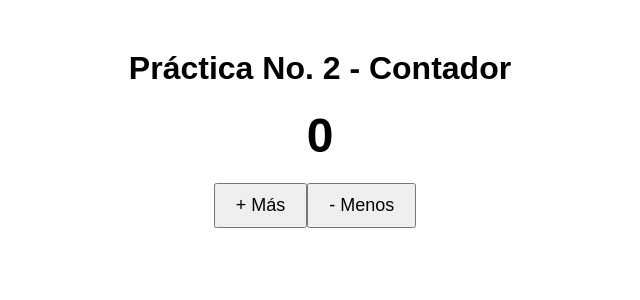
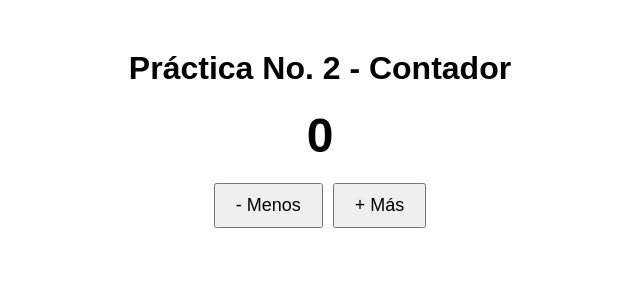
Before and after one commit to smujr-code/practica2-angular, an Angular app: page / in a window 1280 px wide. Shown: the top 300 px of the page, without its empty margins (320-960 px from the left). Built offline with nearby package versions, Linux system fonts and the light colour scheme.

Commit message:
se modifica el orden dw botones

```diff
--- a/src/app/app.html
+++ b/src/app/app.html
@@ -5,7 +5,7 @@
   </div>
 
   <div>
+    <button (click)="disminuir()" style="padding: 10px 20px; font-size: 18px; margin-right: 10px; cursor: pointer;">- Menos</button>
     <button (click)="incrementar()" style="padding: 10px 20px; font-size: 18px; cursor: pointer;">+ Más</button>
-    <button (click)="disminuir()" style="padding: 10px 20px; font-size: 18px; margin-right: 10px; cursor: pointer;">- Menos</button>
   </div>
 </div>
```
